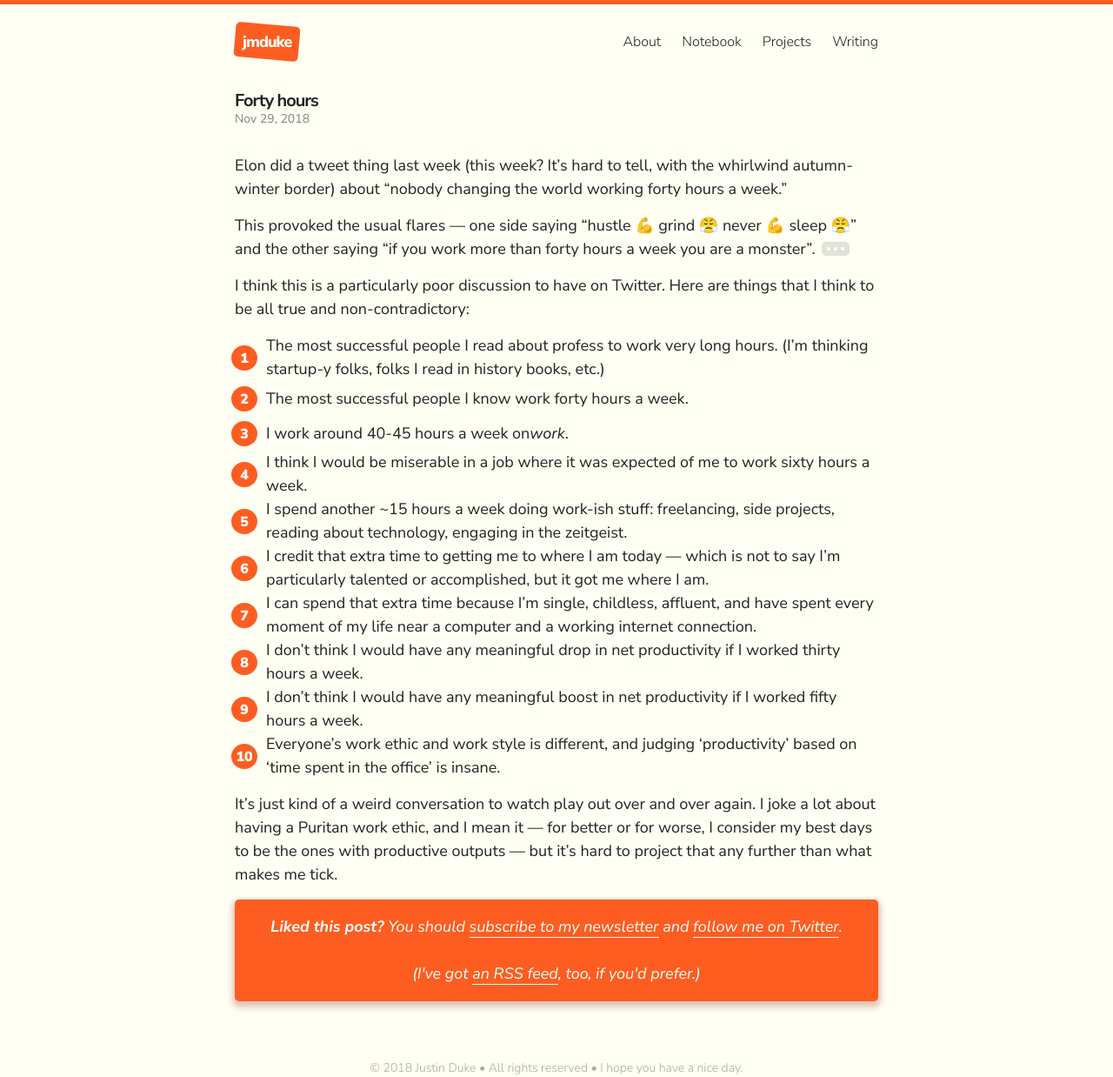
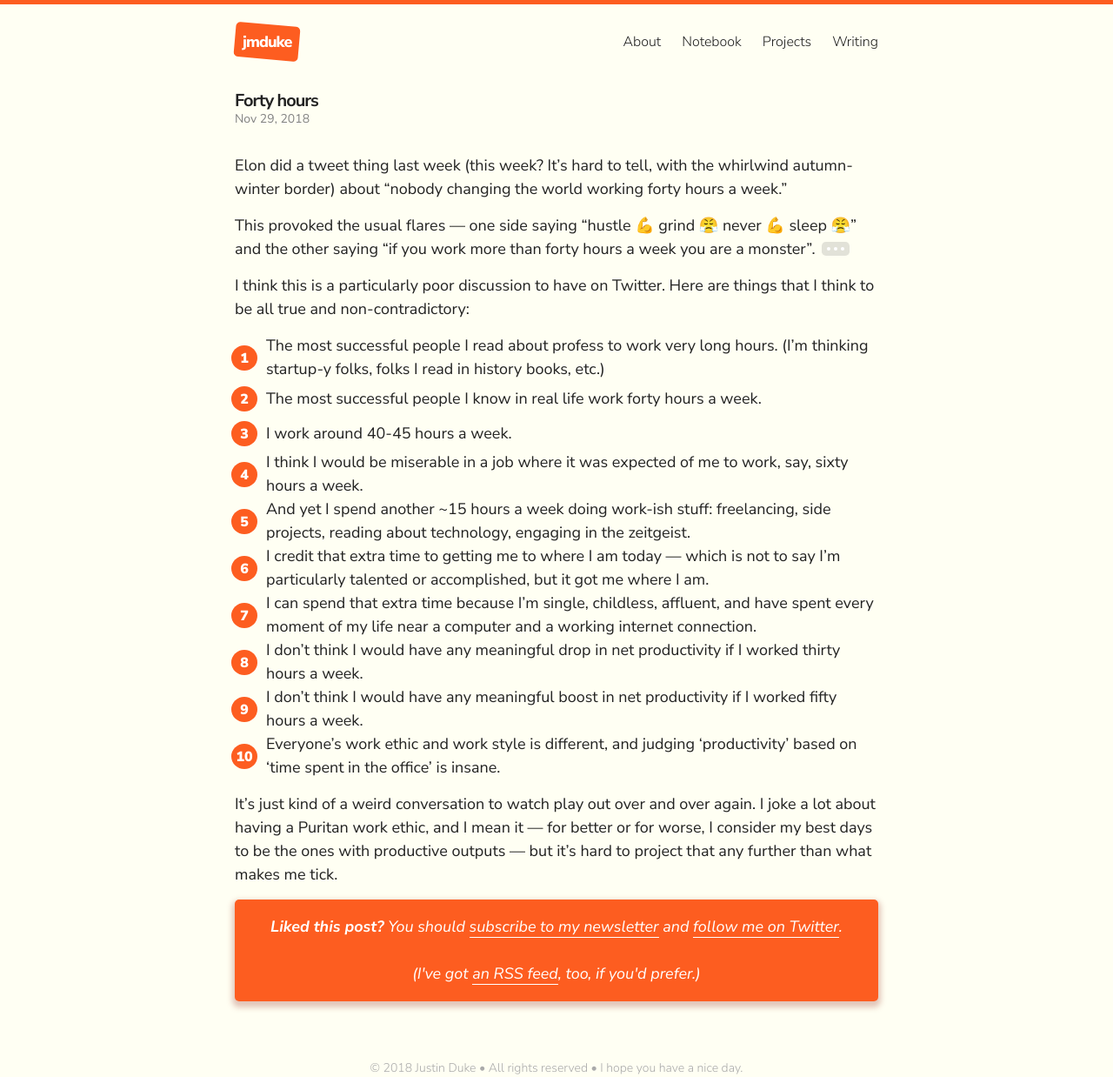
Before and after one commit to jmduke/jmduke-jekyll, a Jekyll site: the page built from _posts/2018-11-29-forty-hours.md, in a window 1280 px wide. Shown: the whole page at 87% size. Built offline with Jekyll 4.4.1, drawn with Linux system fonts in a browser that asks for light colours.

Commit message:
Update Post “2018-11-29-forty-hours”

```diff
--- a/_posts/2018-11-29-forty-hours.md
+++ b/_posts/2018-11-29-forty-hours.md
@@ -9,10 +9,10 @@ This provoked the usual flares — one side saying "hustle 💪 grind 😤 never
 I think this is a particularly poor discussion to have on Twitter.  Here are things that I think to be all true and non-contradictory:
 
 1. The most successful people I read about profess to work very long hours.  (I'm thinking startup-y folks, folks I read in history books, etc.)
-2. The most successful people I know work forty hours a week.
-3. I work around 40-45 hours a week on _work_.
-4. I think I would be miserable in a job where it was expected of me to work sixty hours a week.
-5. I spend another ~15 hours a week doing work-ish stuff: freelancing, side projects, reading about technology, engaging in the zeitgeist.
+2. The most successful people I know in real life work forty hours a week.
+3. I work around 40-45 hours a week.
+4. I think I would be miserable in a job where it was expected of me to work, say, sixty hours a week.
+5. And yet I spend another ~15 hours a week doing work-ish stuff: freelancing, side projects, reading about technology, engaging in the zeitgeist.
 6. I credit that extra time to getting me to where I am today — which is not to say I'm particularly talented or accomplished, but it got me where I am.
 7. I can spend that extra time because I'm single, childless, affluent, and have spent every moment of my life near a computer and a working internet connection.
 8. I don't think I would have any meaningful drop in net productivity if I worked thirty hours a week.
```
